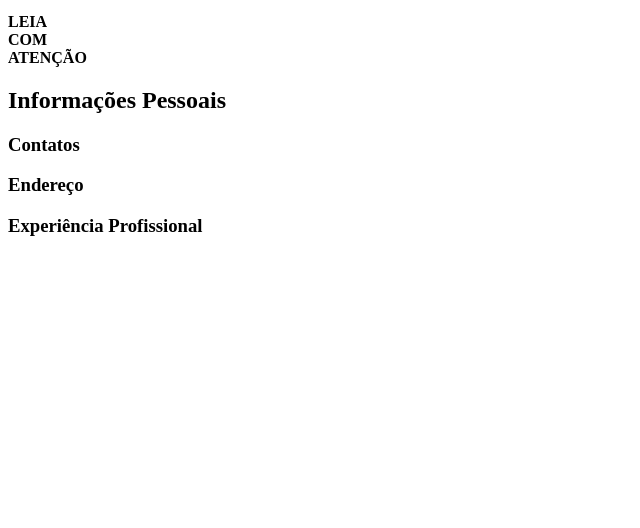
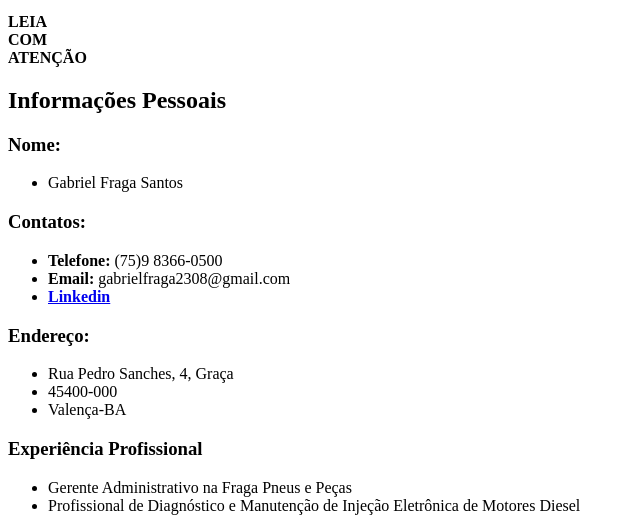
Before and after one commit to FragaGabriel23/EstudosDNC, a plain HTML site: page Bloco 1-Introdução à HTML e CSS/Meu Curriculum/Meu Curriculum.html in a window 1280 px wide. Shown: the part 209-737 px from the top of the page, without its empty margins (0-640 px from the left). Drawn offline with Linux system fonts and the light colour scheme; grey boxes are pictures that could not be loaded.

Commit message:
Meu Curriculum-Listas Vídeos e Links

```diff
--- a/Bloco 1-Introdução à HTML e CSS/Meu Curriculum/Meu Curriculum.html
+++ b/Bloco 1-Introdução à HTML e CSS/Meu Curriculum/Meu Curriculum.html
@@ -1,7 +1,9 @@
 <html>
+
     <head>
         <title>Meu Curriculum</title>
     </head>
+
     <body>
         <!--Cabeçalho-->
         <img width="100" src="foto-linkedin (2).jpeg">
@@ -18,9 +20,32 @@
 
         <!--Conteúdo-->
         <h2>Informações Pessoais</h2>
-            <h3>Contatos</h3>
-            <h3>Endereço</h3>
+
+            <h3>Nome:</h3>
+                <ul>
+                    <li>Gabriel Fraga Santos</li>
+                </ul>
+
+            <h3>Contatos:</h3>
+                <ul>
+                    <li><b>Telefone:</b> (75)9 8366-0500</li>
+                    <li><b>Email:</b> gabrielfraga2308@gmail.com</li>
+                    <li><a target="_blank" href="https://www.linkedin.com/in/gabriel-fraga-1a8099109/"><b>Linkedin</b></a></li>
+                </ul>
+
+            <h3>Endereço:</h3>
+                <ul>
+                    <li>Rua Pedro Sanches, 4, Graça</li>
+                    <li>45400-000</li>
+                    <li>Valença-BA</li>
+                </ul>
+
             <h3>Experiência Profissional</h3>
+                <ul>
+                    <li>Gerente Administrativo na Fraga Pneus e Peças</li>
+                    <li>Profissional de Diagnóstico e Manutenção de Injeção Eletrônica de Motores Diesel</li>
+                </ul>
 
+            <p><iframe width="560" height="315" src="https://www.youtube.com/embed/6OrOY2mkQN0" title="YouTube video player" frameborder="0" allow="accelerometer; autoplay; clipboard-write; encrypted-media; gyroscope; picture-in-picture; web-share" allowfullscreen></iframe></p>
     </body>
 </html>
```
